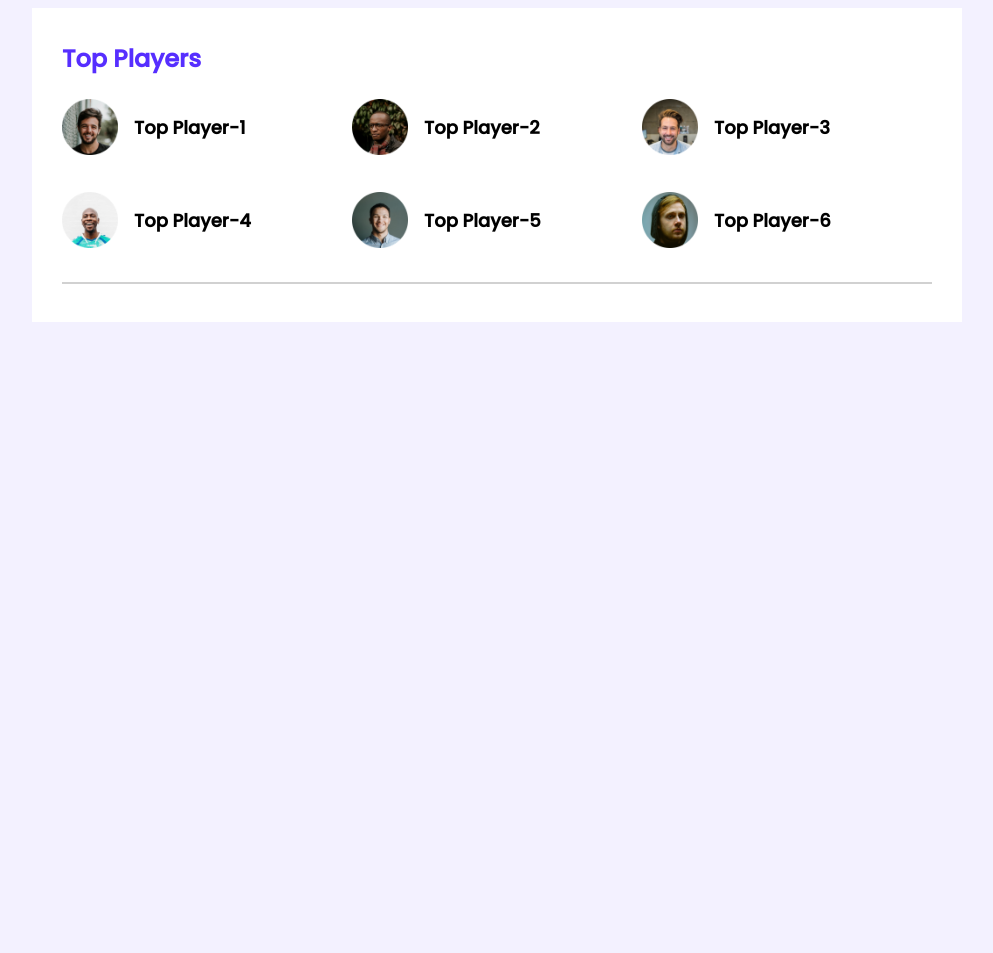
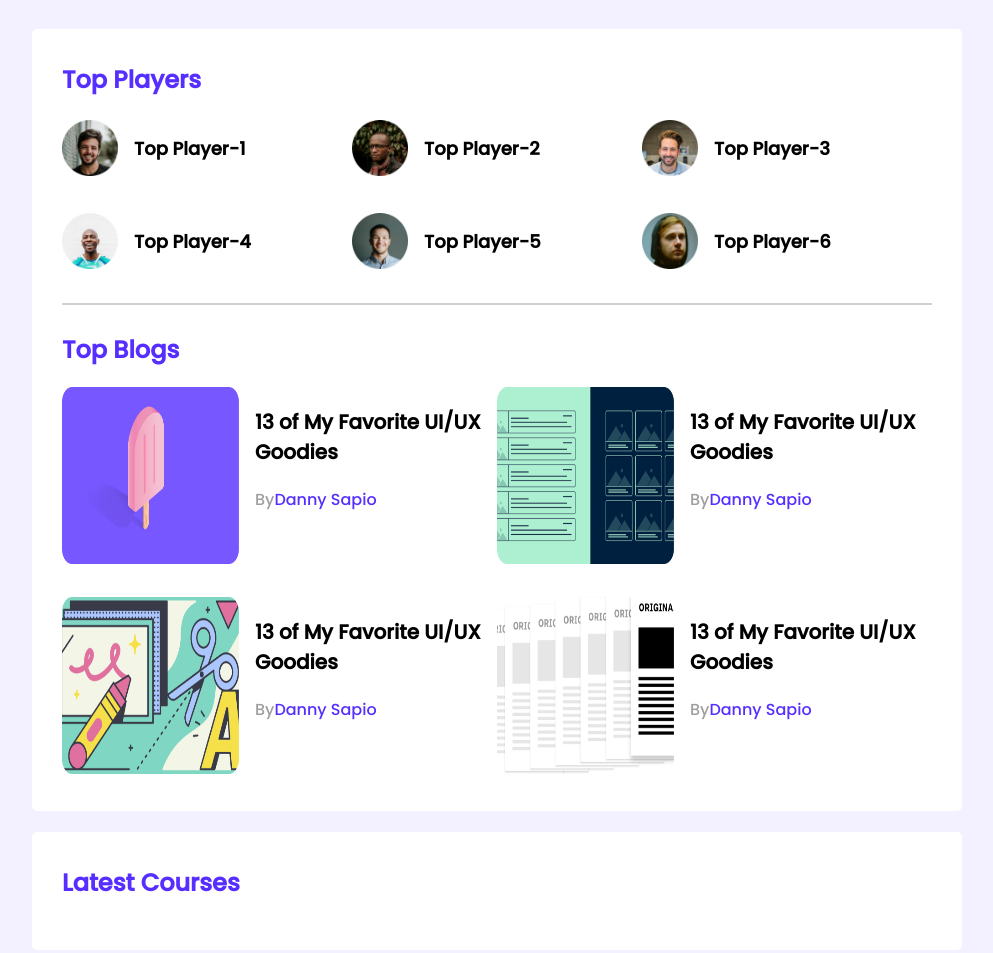
Before and after one commit to developer-aminul/landingpage, a plain HTML site: page index.html in a window 1280 px wide. Shown: the whole page, without its empty margins (143-1136 px from the left). Before the commit the page ends 800 px from the top, so only its background shows below. Drawn offline with Linux system fonts and the light colour scheme; a small style sheet from the web is missing.

Commit message:
top-blog added

```diff
--- a/index.html
+++ b/index.html
@@ -48,7 +48,57 @@
                 </div>
             </div>
             <hr>
+            <div class="top-blogs">
+                <h2 class="section-title">Top Blogs</h2>
+                <div class="blogs">
+                    <article class="blog">
+                        <div class="thumbnail">
+                            <img src="images/blogs/blog-1.png" alt="">
+                        </div>
+                        <div class="blog-info">
+                            <h3 class="blog-title">13 of My Favorite UI/UX Goodies</h3>
+
+                        <p class="blog-author">By<a href="">Danny Sapio</a></p>
+                    </div>
+                    </article>
+                    <article class="blog">
+                        <div class="thumbnail">
+                            <img src="images/blogs/blog-2.png" alt="">
+                        </div>
+                        <div class="blog-info">
+                            <h3 class="blog-title">13 of My Favorite UI/UX Goodies</h3>
+
+                        <p class="blog-author">By<a href="">Danny Sapio</a></p>
+                    </div>
+                    </article>
+                    <article class="blog">
+                        <div class="thumbnail">
+                            <img src="images/blogs/blog-3.png" alt="">
+                        </div>
+                        <div class="blog-info">
+                            <h3 class="blog-title">13 of My Favorite UI/UX Goodies</h3>
+
+                        <p class="blog-author">By<a href="">Danny Sapio</a></p>
+                    </div>
+                    </article>
+                    <article class="blog">
+                        <div class="thumbnail">
+                            <img src="images/blogs/blog-4.png" alt="">
+                        </div>
+                        <div class="blog-info">
+                            <h3 class="blog-title">13 of My Favorite UI/UX Goodies</h3>
+
+                        <p class="blog-author">By<a href="">Danny Sapio</a></p>
+                    </div>
+                    </article>
+                </div>
+            </div>
         </section>
+<!-- latest courses -->
+<section class="container">
+    <h2 class="section-title">Latest Courses</h2>
+</section>
+
     </main>
 
 </body>
--- a/style.css
+++ b/style.css
@@ -9,17 +9,21 @@ body{
 }
 main{
     display: flex;
-    justify-content: center;
+    flex-direction: column;
+    align-items: center;
 }
 .container{
     background-color:#ffffff;
     width: 870px;
     padding: 30px;
+    margin-top: 21px;
+    border-radius: 5px;
 
 }
 
 hr{
     border: 1px solid #d1d1d1;
+    margin-bottom: 27px;
 }
 
 /* Top palyers styles */
@@ -47,3 +51,34 @@ hr{
     margin-left: 16px;
     font-size: 18px;
 }
+
+/* ----------------
+          Top-Blog Styles -----------*/
+
+          .blogs{
+            display: grid;
+            grid-template-columns: repeat(2,1fr);
+            grid-row-gap: 26px;
+          }
+.blog{
+ display: flex;
+          }
+.blog  img{
+    width: 177px;
+    height: 177px;
+}
+.blog-info{
+    margin-left: 16px;
+}
+.blog-title{
+    font-size: 20px;
+}
+.blog-author{
+    color: #9F9F9F;
+font-size: 16px;
+}
+.blog-author a{
+    text-decoration: none;
+    font-size: 16px;
+    color: #562EFF;
+}
```
